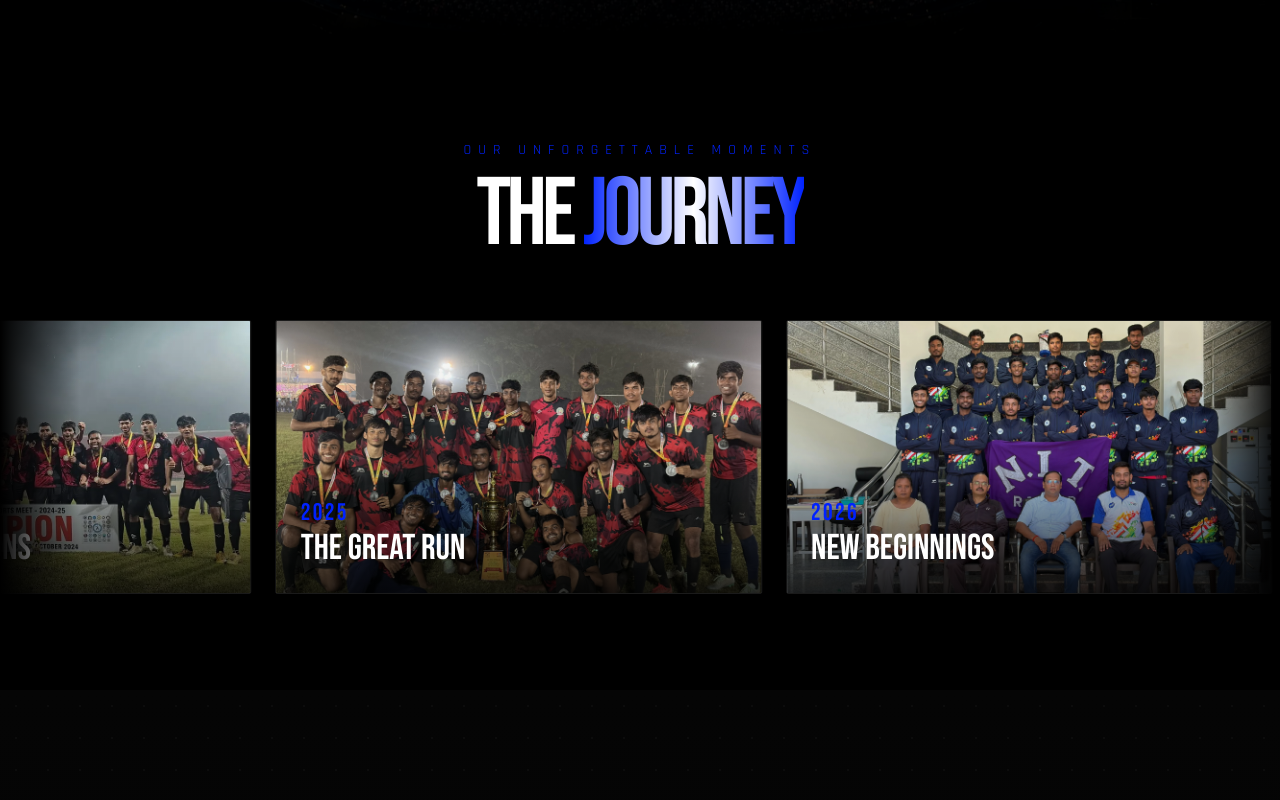
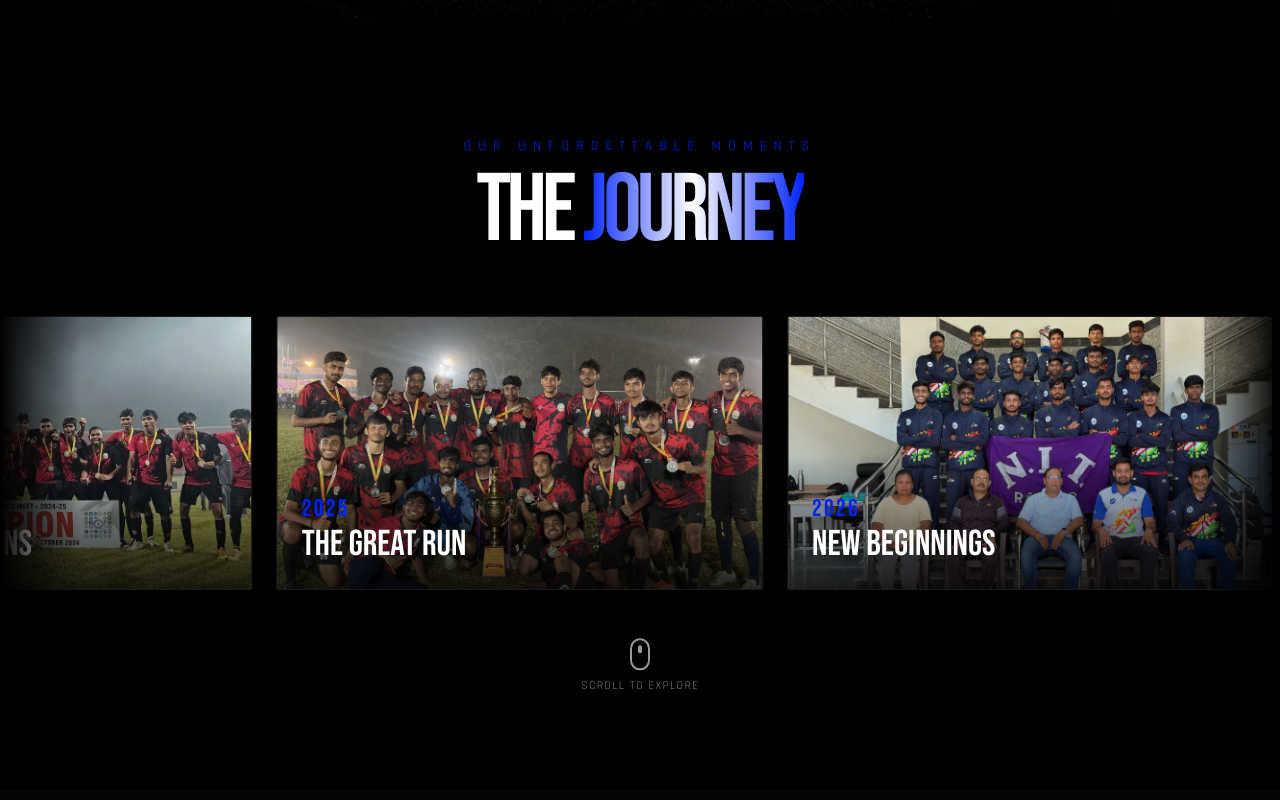
Before and after one commit to SumeetNayak-NITRR/NCL-AI, a React (Vite) app: page / in a window 1280 px wide. Shown: the part 1560-2360 px from the top of the page. Built offline with nearby package versions, Linux system fonts and the light colour scheme.

Commit message:
photo change

```diff
--- a/src/components/landing/Memories.jsx
+++ b/src/components/landing/Memories.jsx
@@ -20,11 +20,11 @@ const collegeMoments = [
     { src: '/memories/samar-2026.webp', label: 'SAMAR 2026', sublabel: 'Sports Fest', size: 'large' },
 
     { src: '/memories/friendly.jpeg', label: 'Friendly Match', sublabel: 'At Bhilai', size: 'small' },
-    { src: '/memories/awardin.webp', label: 'AWArd ceremony', sublabel: 'NIT Jamshedpur', size: 'small' },
+    { src: '/memories/awardin.webp', label: 'Award Ceremony', sublabel: 'NIT Jamshedpur', size: 'small' },
     // Bottom Row: 1 large (2x2), 1 medium (1x2), 2 smalls (1x1 each piled vertically)
     { src: '/memories/runner-up-2022.webp', label: 'All India Inter NIT Runner Up', sublabel: '2025', size: 'large' },
-    { src: '/memories/commondo.jpeg', label: 'THE commandos', sublabel: 'Engine', size: 'medium' },
-    { src: '/memories/og.jpeg', label: 'The OGs', sublabel: 'experienced ones', size: 'medium' },
+    { src: '/memories/commondo.jpeg', label: 'The Commandos', sublabel: 'Engine', size: 'medium' },
+    { src: '/memories/og.jpeg', label: 'The OGs', sublabel: 'Experienced Ones', size: 'medium' },
 ]
 
 
@@ -106,7 +106,7 @@ const CollegeLife = () => (
                     </span>
                 </h2>
                 <p className="text-white/40 font-rajdhani text-sm md:text-base mt-3 max-w-lg leading-relaxed">
-                    Inter-branch battles, Sports fests,Early morning practise sessions —
+                    Inter-branch battles, Sports fests, Early morning practice sessions —
                     the unfiltered moments that define our college football culture.
                 </p>
             </motion.div>
--- a/src/components/landing/StadiumAerial.jsx
+++ b/src/components/landing/StadiumAerial.jsx
@@ -59,7 +59,7 @@ const StadiumAerial = () => {
         >
             {/* ── Section heading ── */}
             <motion.div
-                className="text-center mb-14 px-6"
+                className="text-center mb-14 px-6 flex flex-col items-center"
                 initial={{ opacity: 0, y: 30 }}
                 whileInView={{ opacity: 1, y: 0 }}
                 viewport={{ once: true, margin: '-60px' }}
@@ -87,6 +87,39 @@ const StadiumAerial = () => {
                     ))}
                 </motion.div>
             </div>
+
+            {/* ── Scroll Indicator Attached at Bottom ── */}
+            <motion.div
+                className="mt-12 flex flex-col items-center gap-2 opacity-60 relative z-30"
+                initial={{ opacity: 0 }}
+                whileInView={{ opacity: 0.6 }}
+                viewport={{ once: true, margin: '0px' }}
+            >
+                <motion.div
+                    animate={{ y: [0, 8, 0] }}
+                    transition={{
+                        duration: 2,
+                        repeat: Infinity,
+                        ease: "easeInOut"
+                    }}
+                    className="flex flex-col items-center gap-2"
+                >
+                    <div className="w-5 h-8 border-2 border-white rounded-full flex justify-center p-1">
+                        <motion.div
+                            className="w-1 h-2 bg-white rounded-full"
+                            animate={{ y: [0, 12, 0] }}
+                            transition={{
+                                duration: 1.5,
+                                repeat: Infinity,
+                                ease: "easeInOut"
+                            }}
+                        />
+                    </div>
+                    <span className="text-[10px] md:text-xs font-rajdhani tracking-widest text-white/80 uppercase">
+                        Scroll to explore
+                    </span>
+                </motion.div>
+            </motion.div>
 
             {/* Subtle edge fades */}
             <div className="pointer-events-none absolute inset-y-0 left-0 w-20 bg-gradient-to-r from-void-black to-transparent z-10" />
--- a/src/components/landing/LiveStats.jsx
+++ b/src/components/landing/TournamentMetrics.jsx
@@ -93,7 +93,7 @@ const StatCard = ({ value, suffix, label, index }) => {
     )
 }
 
-const LiveStats = () => {
+const TournamentMetrics = () => {
     const stats = [
         { value: 30, suffix: "+", label: "Active Players" },
         { value: 6, suffix: "+", label: "Teams Formed" },
@@ -189,4 +189,4 @@ const LiveStats = () => {
     )
 }
 
-export default LiveStats
+export default TournamentMetrics
--- a/src/components/ncl/CaptainsShowcase.jsx
+++ b/src/components/ncl/CaptainsShowcase.jsx
@@ -27,9 +27,9 @@ const teams = [
         image: '/assests/captain/piyush.webp', photoX: '50%', photoY: '10%',
     },
     {
-        id: 4, name: 'TEAM NAME', captain: 'ABHYUDAYA', role: 'Captain',
+        id: 4, name: 'TEAM NAME', captain: 'ABHYUDAYA Choudhary', role: 'Captain',
         color: '#14532d', accentColor: '#86efac',
-        image: '/assests/captain/abhyudaya.webp', photoX: '50%', photoY: '10%',
+        image: '/assests/captain/abhyudaya2.jpeg', photoX: '50%', photoY: '10%',
     },
     {
         id: 5, name: 'TEAM NAME', captain: 'Siddharth JHA', role: 'Captain',
--- a/src/pages/About.jsx
+++ b/src/pages/About.jsx
@@ -1,7 +1,9 @@
+import React from 'react'
 import { motion } from 'framer-motion'
 import Navigation from '../components/common/Navigation'
 import Footer from '../components/common/Footer'
 import { Award, Users, Target, Shield, Zap } from 'lucide-react'
+import SEO from '../components/common/SEO'
 
 const About = () => {
     const stats = [
@@ -30,9 +32,13 @@ const About = () => {
     ]
 
     return (
-        <div className="min-h-screen pt-20 px-6">
+        <div className="min-h-screen bg-background text-white pt-20">
+            <SEO
+                title="About"
+                description="Learn about the history, philosophy, and legacy of NITRR FC."
+            />
             <Navigation />
-            <div className="max-w-7xl mx-auto">
+            <div className="max-w-7xl mx-auto px-6">
                 {/* Hero Headline */}
                 <motion.div
                     initial={{ opacity: 0, y: 50 }}
--- a/src/pages/Achievements.jsx
+++ b/src/pages/Achievements.jsx
@@ -3,7 +3,7 @@ import Navigation from '../components/common/Navigation'
 import Footer from '../components/common/Footer'
 import ParticleBackground from '../components/landing/ParticleBackground'
 import GlowCard from '../components/common/GlowCard'
-import LiveStats from '../components/landing/LiveStats'
+import TournamentMetrics from '../components/landing/TournamentMetrics'
 import { Trophy, Star, Medal, Crown, Timer, Activity } from 'lucide-react'
 import SEO from '../components/common/SEO'
 import { tournaments } from '../data/tournamentData'
@@ -113,7 +113,7 @@ const Achievements = () => {
 
             {/* Live Stats Section */}
             <div className="relative z-10 -mt-20 mb-20">
-                <LiveStats />
+                <TournamentMetrics />
             </div>
 
             {/* Timeline Section */}
```
Also changed, not shown: public/assests/captain/abhyudaya.webp (deleted), public/assests/captain/abhyudaya2.jpeg (added).
